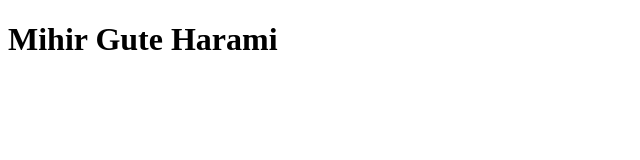
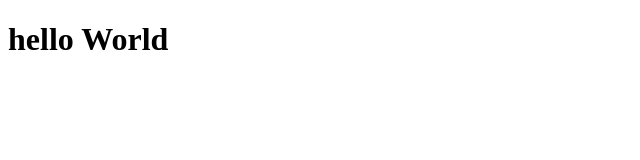
Before and after one commit to abhilash-2005/abhilash-2005.github.io, a plain HTML site: page index.html in a window 1280 px wide. Shown: the whole page, without its empty margins (0-640 px from the left). Drawn offline with Linux system fonts and the light colour scheme.

Commit message:
Update index.html

```diff
--- a/index.html
+++ b/index.html
@@ -6,6 +6,6 @@
     <title>Corrected Page</title>
 </head>
 <body>
-    <h1> Mihir Gute Harami </h1>
+    <h1> hello World</h1>
 </body>
 </html>
```
